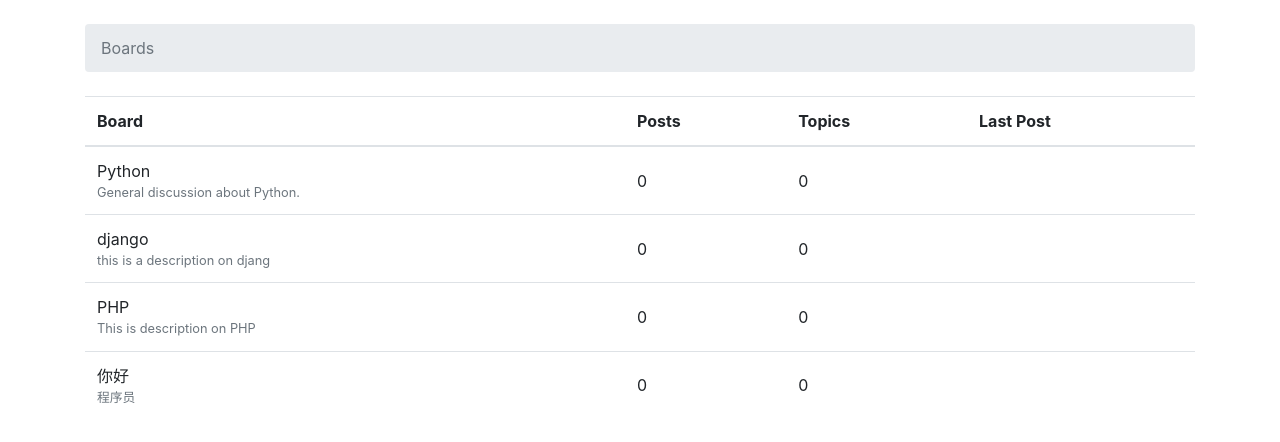
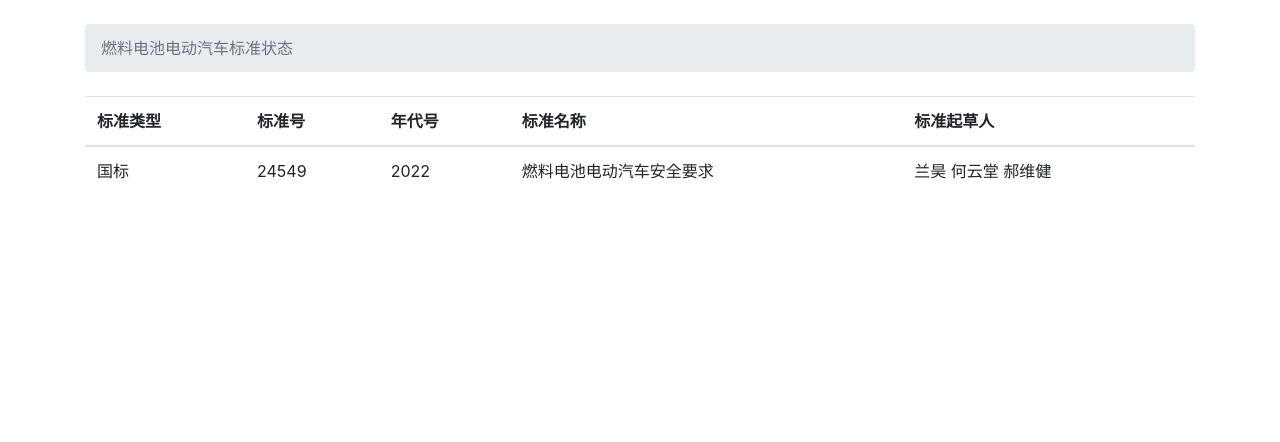
Before and after one commit to tekding/django-boards, a Django app: template boards/templates/home.html in a window 1280 px wide. Shown: the top 442 px of the page. Run offline with Django 4.2, Linux system fonts and the light colour scheme; the template is opened without the code that fills it: values that come from a table or form of the project are taken from there, others are empty; data comes from the database, SQL or seed files in the repository; some libraries are stand-ins or nearby versions.

Commit message:
Changes to be committed: 	modified:   boards/__pycache__/admin.cpython-38.pyc 	modified:   boards/__pycache__/models.cpython-38.pyc 	modified:   boards/__pycache__/urls.cpython-38.pyc 	modified:   boards/__pycache__/views.cpython-38.pyc 	modified:   boards/admin.py 	new file:   boards/migrations/0002_author_standard_standard_to_author_and_more.py 	new file:   boards/migrations/0003_alter_standard_stdnum.py 	new file:   boards/migrations/0004_alter_standard_stdnum.py 	modified:   boards/models.py 	modified:   boards/templates/home.html 	modified:   boards/urls.py 	modified:   boards/views.py 	modified:   db.sqlite3 	modified:   myproject/__pycache__/settings.cpython-38.pyc 	modified:   myproject/settings.py 	deleted:    video/S01E05.mp4

```diff
--- a/boards/admin.py
+++ b/boards/admin.py
@@ -1,5 +1,7 @@
 from django.contrib import admin
-from .models import Board
+from .models import Standard,Author,Standard_to_Author
 
-admin.site.register(Board)
+admin.site.register(Standard)
+admin.site.register(Author)
+admin.site.register(Standard_to_Author)
 # Register your models here.
--- a/boards/models.py
+++ b/boards/models.py
@@ -1,27 +1,53 @@
 from django.db import models
 from django.contrib.auth.models import User
 
-class Board(models.Model):
-    name = models.CharField(max_length=30,unique=True)
-    description = models.CharField(max_length=100)
+class Author(models.Model):
+    name = models.CharField(max_length=10)
     def __str__(self):
         return self.name
 
+class Standard(models.Model):
+    # 定义标准类型，国标或者行标
+    standard_category =(
+        ('国标','GB/T'),
+        ('行标','QC/T'),
+    )
+    stdcat = models.CharField(max_length=30,choices=standard_category)
+    # 定义标准号
+    stdnum = models.IntegerField()
+    # 定义标准年代号
+    stdyear = models.DateField(auto_now=False, auto_now_add=False)
+    # 定义标准名称
+    stdname = models.CharField(max_length=50)
+    # 定义标准起草人
+    authors = models.ManyToManyField(Author,through='Standard_to_Author')
 
 
-class Topic(models.Model):
-    subject = models.CharField(max_length=255)
-    last_updated = models.DateTimeField(auto_now_add=True)
-    board = models.ForeignKey(Board,related_name='topics',on_delete=models.CASCADE)
-    starter = models.ForeignKey(User,related_name='topics',on_delete=models.CASCADE)
+class Standard_to_Author(models.Model):
+    author = models.ForeignKey(Author,on_delete=models.CASCADE)
+    standard = models.ForeignKey(Standard,on_delete=models.CASCADE)
 
-class Post(models.Model):
-    message = models.TextField(max_length=4000)
-    topic = models.ForeignKey(Topic, related_name='posts',on_delete=models.CASCADE)
-    created_at = models.DateTimeField(auto_now_add=True)
-    updated_at = models.DateTimeField(null=True)
-    created_by = models.ForeignKey(User, related_name='posts',on_delete=models.CASCADE)
-    updated_by = models.ForeignKey(User, null=True, related_name='+',on_delete=models.CASCADE)
+# class Board(models.Model):
+#     name = models.CharField(max_length=30,unique=True)
+#     description = models.CharField(max_length=100)
+#     def __str__(self):
+#         return self.name
+
+
+
+# class Topic(models.Model):
+#     subject = models.CharField(max_length=255)
+#     last_updated = models.DateTimeField(auto_now_add=True)
+#     board = models.ForeignKey(Board,related_name='topics',on_delete=models.CASCADE)
+#     starter = models.ForeignKey(User,related_name='topics',on_delete=models.CASCADE)
+
+# class Post(models.Model):
+#     message = models.TextField(max_length=4000)
+#     topic = models.ForeignKey(Topic, related_name='posts',on_delete=models.CASCADE)
+#     created_at = models.DateTimeField(auto_now_add=True)
+#     updated_at = models.DateTimeField(null=True)
+#     created_by = models.ForeignKey(User, related_name='posts',on_delete=models.CASCADE)
+#     updated_by = models.ForeignKey(User, null=True, related_name='+',on_delete=models.CASCADE)
 
 
 # Create your models here.
--- a/boards/templates/home.html
+++ b/boards/templates/home.html
@@ -3,33 +3,36 @@
 <html>
   <head>
     <meta charset="utf-8">
-    <title>Boards</title>
+    <title>燃料电池电动汽车标准状态</title>
     <link rel="stylesheet" href="{% static 'css/bootstrap.min.css' %}">
   </head>
   <body>
     <div class="container">
       <ol class="breadcrumb my-4">
-        <li class="breadcrumb-item active">Boards</li>
+        <li class="breadcrumb-item active">燃料电池电动汽车标准状态</li>
       </ol>
       <table class="table">
         <thead class="thead-inverse">
           <tr>
-            <th>Board</th>
-            <th>Posts</th>
-            <th>Topics</th>
-            <th>Last Post</th>
+            <th>标准类型</th>
+            <th>标准号</th>
+            <th>年代号</th>
+            <th>标准名称</th>
+            <th>标准起草人</th>
           </tr>
         </thead>
      <tbody>
-          {% for board in boards %}
+          {% for standard in standards %}
             <tr>
-              <td>
-                {{ board.name }}
-                <small class="text-muted d-block">{{ board.description }}</small>
+              <td class='align-middle'> {{ standard.stdcat }} </td>
+              <td class="align-middle">{{ standard.stdnum }}</td>
+              <td class="align-middle">{{ standard.stdyear|date:'Y' }}</td>
+              <td class="align-middle">{{standard.stdname }}</td>
+              <td class="align-middle">
+                {% for author in standard.authors.all  %}
+                 {{author.name}}
+                {% endfor %}
               </td>
-              <td class="align-middle">0</td>
-              <td class="align-middle">0</td>
-              <td></td>
             </tr>
           {% endfor %}
         </tbody>
--- a/boards/urls.py
+++ b/boards/urls.py
@@ -2,5 +2,5 @@ from django.urls import path,re_path
 from . import views
 urlpatterns = [
     re_path(r'^$',views.index,name='index'),
-    re_path(r'^boards$',views.home,name='home')
+    re_path(r'^fcv$',views.home,name='home')
 ]
--- a/myproject/settings.py
+++ b/myproject/settings.py
@@ -28,7 +28,7 @@ SECRET_KEY = config('SECRET_KEY')
 # SECURITY WARNING: don't run with debug turned on in production!
 DEBUG = True
 
-ALLOWED_HOSTS = ['43.142.241.147','www.catarc.club','catarc.club',]
+ALLOWED_HOSTS = ['43.142.241.147','www.catarc.club','catarc.club','127.0.0.1',]
 # ALLOWED_HOSTS = config('ALLOWED_HOSTS', cast=Csv())
 
 
```
Also changed, not shown: boards/views.py (+4 -3 lines), boards/migrations/0002_author_standard_standard_to_author_and_more.py (added), boards/migrations/0003_alter_standard_stdnum.py (added), boards/migrations/0004_alter_standard_stdnum.py (added), db.sqlite3.
